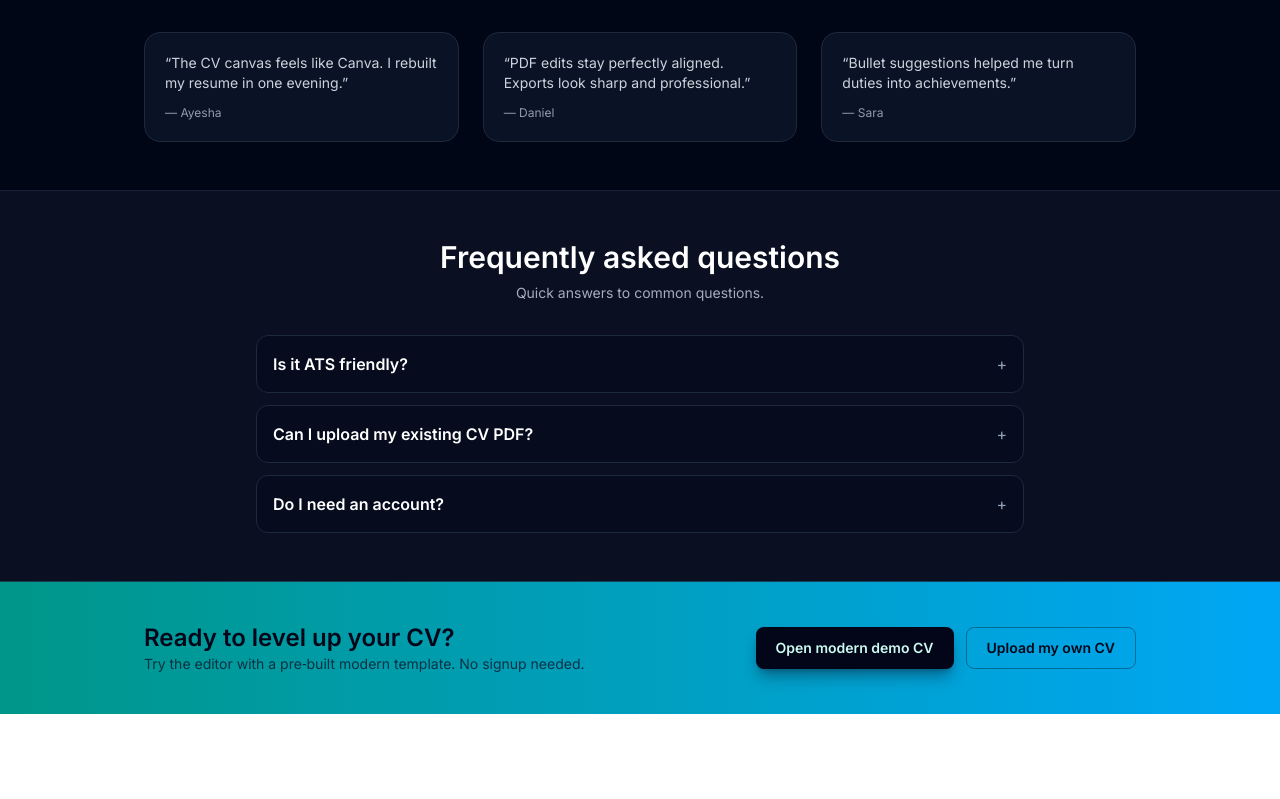
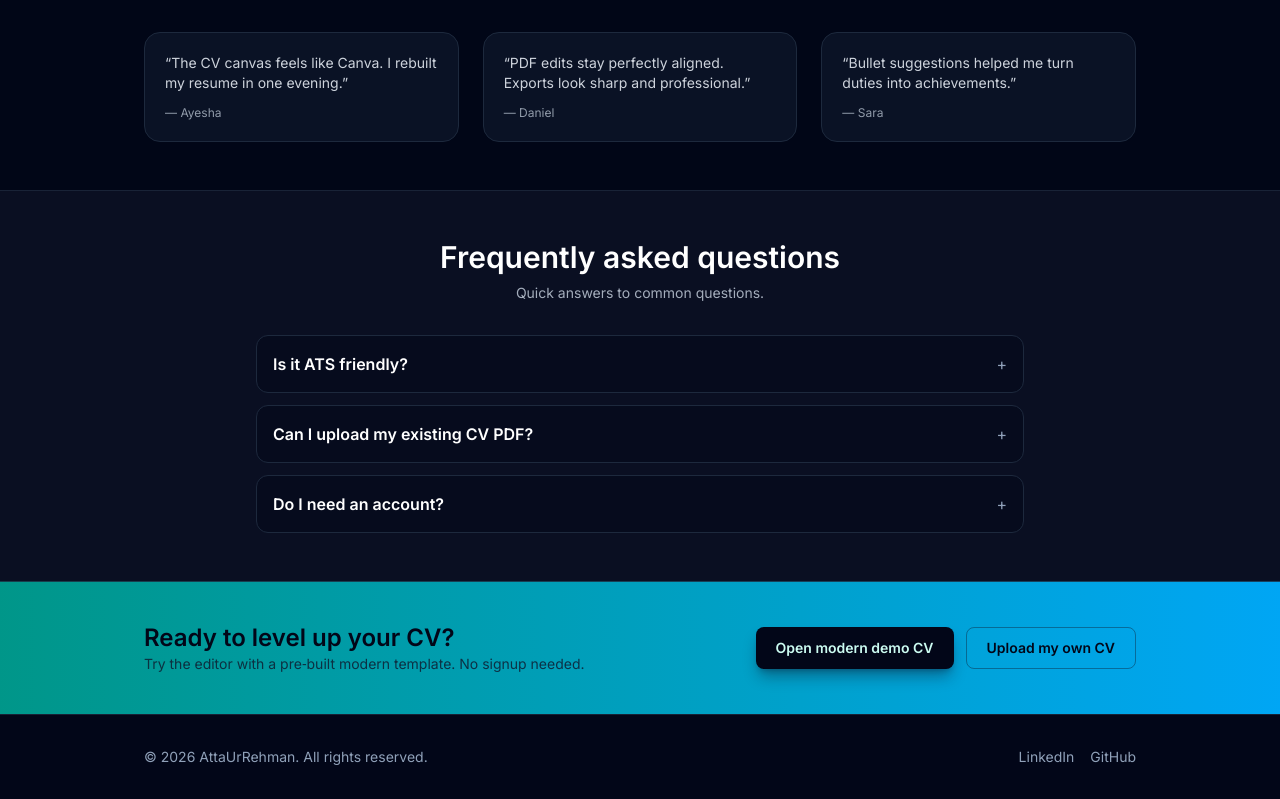
Before and after one commit to AttaUrRehman121/pdf-editor, a Next.js app: page / in a window 1280 px wide. Shown: the part 2250-3049 px from the top of the page. Before the commit the page ends 2964 px from the top, so only its background shows below. Built offline with nearby package versions, Linux system fonts and the light colour scheme; a web font is replaced by a local one.

Commit message:
Add author information and copyright details
Updated package.json to include author information with links to GitHub and LinkedIn. Added a footer in the main page layout with copyright notice and social media links for the author.

```diff
--- a/app/page.tsx
+++ b/app/page.tsx
@@ -317,6 +317,35 @@
           </div>
         </div>
       </section>
+
+      {/* Footer */}
+      <footer className="bg-slate-950 border-t border-slate-800/80">
+        <div className="max-w-6xl mx-auto px-6 md:px-12 lg:px-20 py-8">
+          <div className="flex flex-col md:flex-row items-center justify-between gap-4 text-sm text-slate-400">
+            <div className="text-center md:text-left">
+              <p>© 2026 AttaUrRehman. All rights reserved.</p>
+            </div>
+            <div className="flex flex-wrap items-center justify-center gap-4">
+              <a
+                href="https://www.linkedin.com/in/atta-ur-rehman62/"
+                target="_blank"
+                rel="noopener noreferrer"
+                className="hover:text-teal-400 transition-colors"
+              >
+                LinkedIn
+              </a>
+              <a
+                href="https://github.com/AttaUrRehman121"
+                target="_blank"
+                rel="noopener noreferrer"
+                className="hover:text-teal-400 transition-colors"
+              >
+                GitHub
+              </a>
+            </div>
+          </div>
+        </div>
+      </footer>
     </main>
   );
 }
--- a/package.json
+++ b/package.json
@@ -2,6 +2,11 @@
   "name": "pdf-editor",
   "version": "0.1.0",
   "private": true,
+  "author": {
+    "name": "AttaUrRehman",
+    "url": "https://github.com/AttaUrRehman121",
+    "linkedin": "https://www.linkedin.com/in/atta-ur-rehman62/"
+  },
   "scripts": {
     "dev": "next dev --webpack",
     "build": "next build",
```
Also changed, not shown: 1 other file (tests, documents, lock files or other folders).
